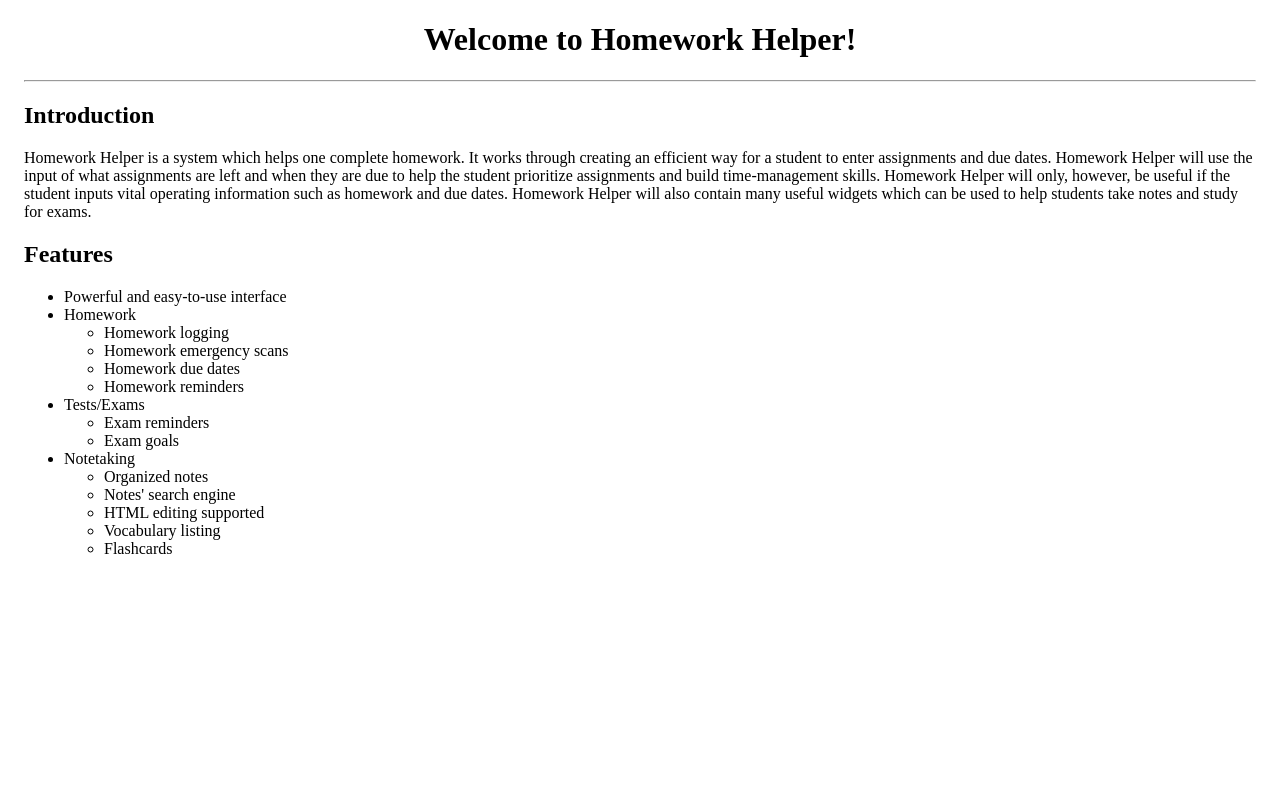
After one commit to yash101/HomeworkHelper, a PHP site: page /hypertext/welcome.php in a window 1280 px wide. The commit adds this page. Run offline with PHP 8.4, Linux system fonts and the light colour scheme.

```diff
--- /dev/null
+++ b/Web/hypertext/welcome.php
@@ -0,0 +1,64 @@
+<!DOCTYPE html>
+<html>
+	<head>
+		<title>Welcome to Homework Helper</title>
+		<style type="text/css">
+		h1
+		{
+			text-align: center;
+		}
+
+		#content
+		{
+			position: absolute;
+			top: 0px;
+			left: 0px;
+			right: 0px;
+			bottom: 0px;
+			padding-left: 24px;
+			padding-right: 24px;
+			overflow-y: auto;
+		}
+		</style>
+	</head>
+	<body>
+		<div id="content">
+			<h1>Welcome to Homework Helper!</h1>
+			<hr />
+			<h2>Introduction</h2>
+			<p>Homework Helper is a system which helps one complete homework. It works through creating an efficient way for a student
+			to enter assignments and due dates. Homework Helper will use the input of what assignments are left and when they are due
+			to help the student prioritize assignments and build time-management skills. Homework Helper will only, however, be useful
+			if the student inputs vital operating information such as homework and due dates. Homework Helper will also contain many
+			useful widgets which can be used to help students take notes and study for exams.</p>
+
+			<h2>Features</h2>
+			<ul>
+				<li>Powerful and easy-to-use interface</li>
+				<li>Homework
+					<ul>
+						<li>Homework logging</li>
+						<li>Homework emergency scans</li>
+						<li>Homework due dates</li>
+						<li>Homework reminders</li>
+					</ul>
+				</li>
+				<li>Tests/Exams
+					<ul>
+						<li>Exam reminders</li>
+						<li>Exam goals</li>
+					</ul>
+				</li>
+				<li>Notetaking
+					<ul>
+						<li>Organized notes</li>
+						<li>Notes' search engine</li>
+						<li>HTML editing supported</li>
+						<li>Vocabulary listing</li>
+						<li>Flashcards</li>
+					</ul>
+				</li>
+			</ul>
+		</div>
+	</body>
+</html>
--- /dev/null
+++ b/Web/server/index.php
@@ -0,0 +1,4 @@
+<?php
+header("Location: ../");
+exit();
+?>
```
Also changed, not shown: Web/css/Windows/window.css (+16 -6 lines), Web/css/main.css (+10 -0 lines), Web/index.php (+18 -2 lines), Web/javascript/Windows/window.js (+23 -2 lines), Web/javascript/framework.js (+18 -14 lines), Web/javascript/loader.js (+6 -4 lines), Web/resources/images/icons/ResizeHandle.png, Web/resources/images/icons/WindowMinimizeButton.png, Web/resources/images/icons/WindowResizeButton.png.
